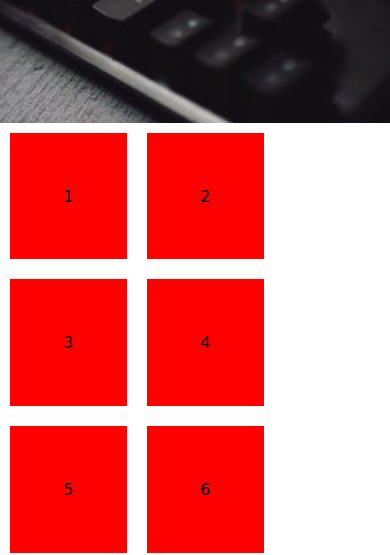
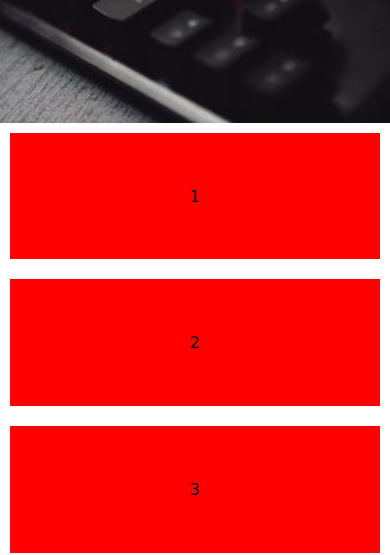
Before and after one commit to somostech101/sesion-diseno-responsivo, a plain HTML site: page index.html in a window 390 px wide. Shown: the part 320-875 px from the top of the page. Drawn offline with Linux system fonts and the light colour scheme.

Commit message:
se hicieron responsivos contenedores.

```diff
--- a/assets/css/main.css
+++ b/assets/css/main.css
@@ -85,6 +85,11 @@ nav div a {
     .subtitle{
         display: none;
     }
+
+    .contenedor-div{
+    width: 100%;
+
+}
 }
 
 
```
